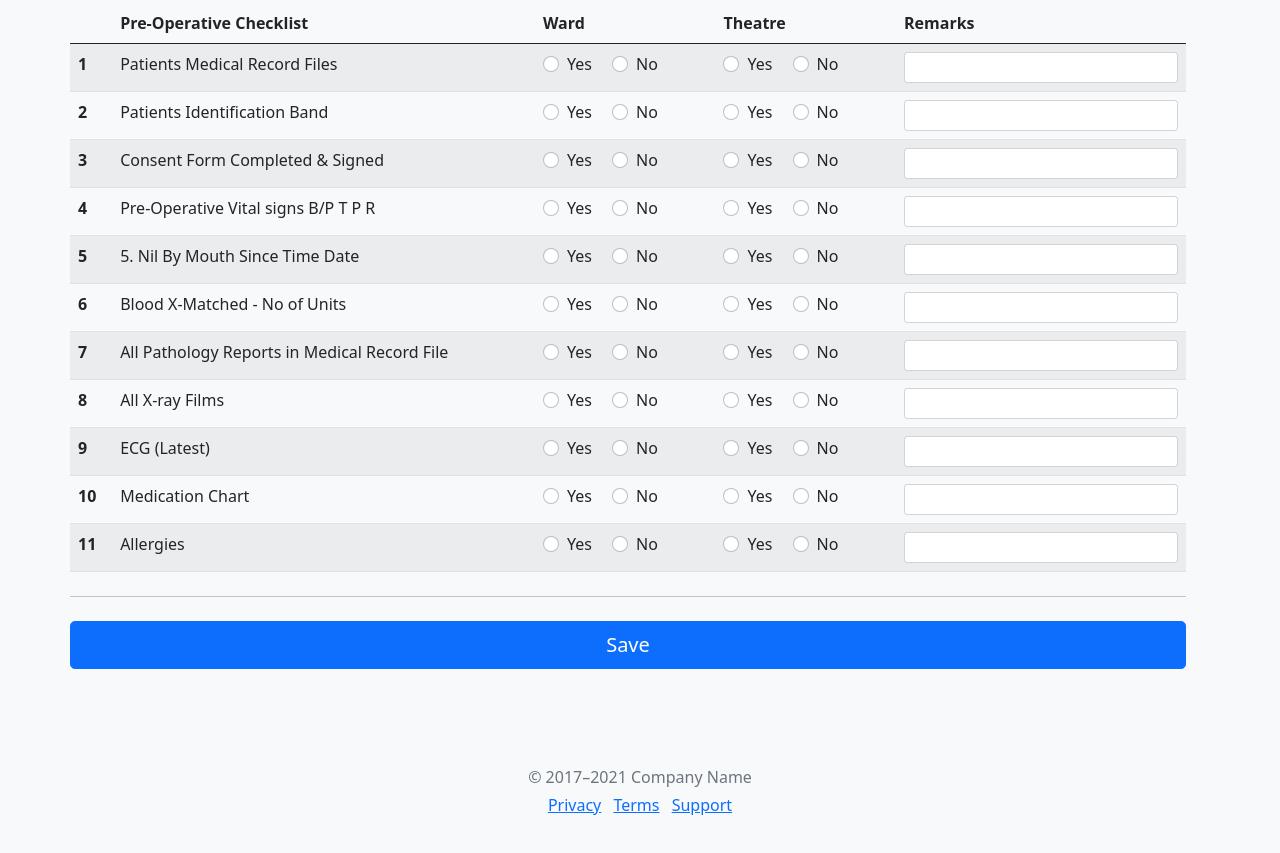
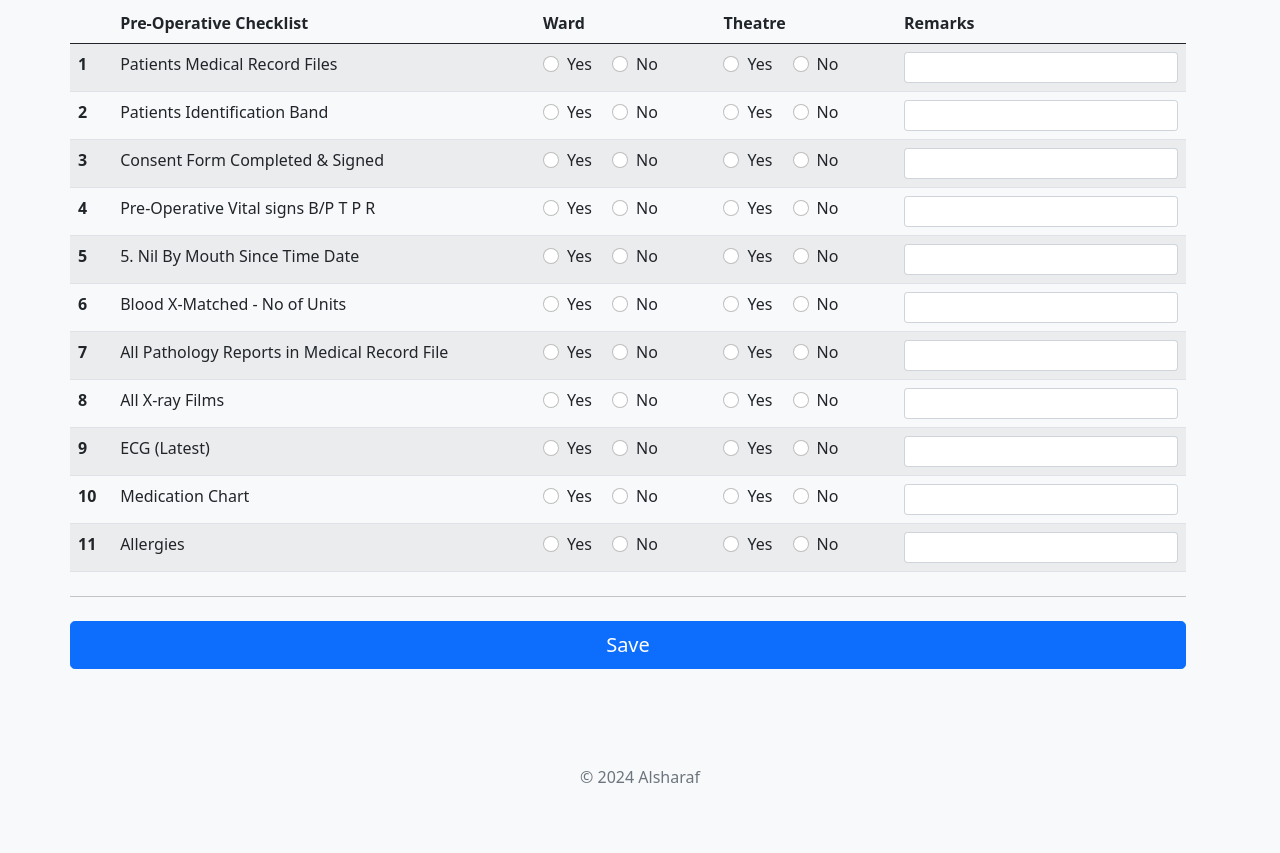
Before and after one commit to nihaled/form, a plain HTML site: page index.html in a window 1280 px wide. Shown: the part 460-1313 px from the top of the page. Drawn offline with nearby package versions, Linux system fonts and the light colour scheme.

Commit message:
Add files via upload

```diff
--- a/index.html
+++ b/index.html
@@ -447,19 +447,17 @@
     </main>
 
     <footer class="my-5 pt-5 text-muted text-center text-small">
-      <p class="mb-1">&copy; 2017–2021 Company Name</p>
+      <p class="mb-1">&copy; 2024 Alsharaf</p>
       <ul class="list-inline">
-        <li class="list-inline-item"><a href="#">Privacy</a></li>
+        <!-- <li class="list-inline-item"><a href="#">Privacy</a></li>
         <li class="list-inline-item"><a href="#">Terms</a></li>
-        <li class="list-inline-item"><a href="#">Support</a></li>
+        <li class="list-inline-item"><a href="#">Support</a></li> -->
       </ul>
     </footer>
   </div>
 
 
-  <script src="../assets/dist/js/bootstrap.bundle.min.js"></script>
 
-  <script src="form-validation.js"></script>
 </body>
 
 </html>
```
